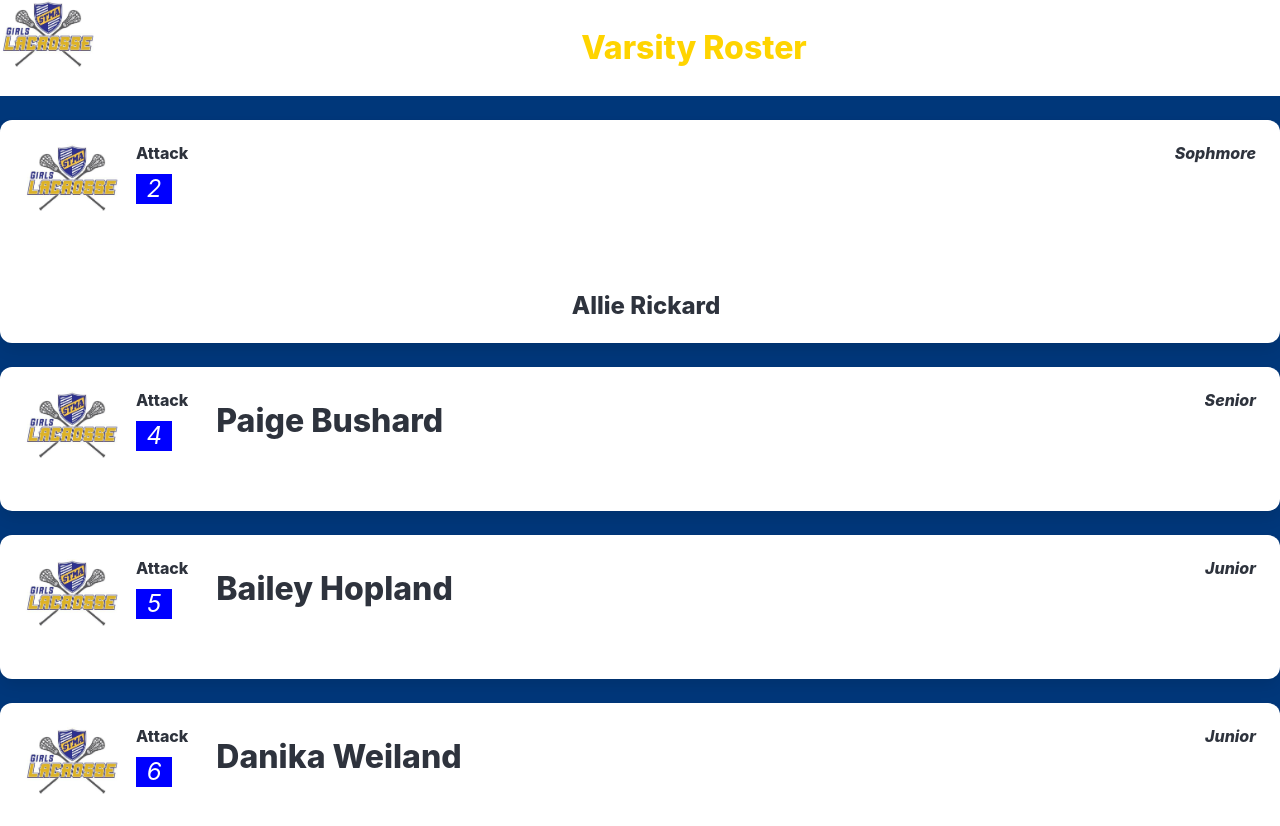
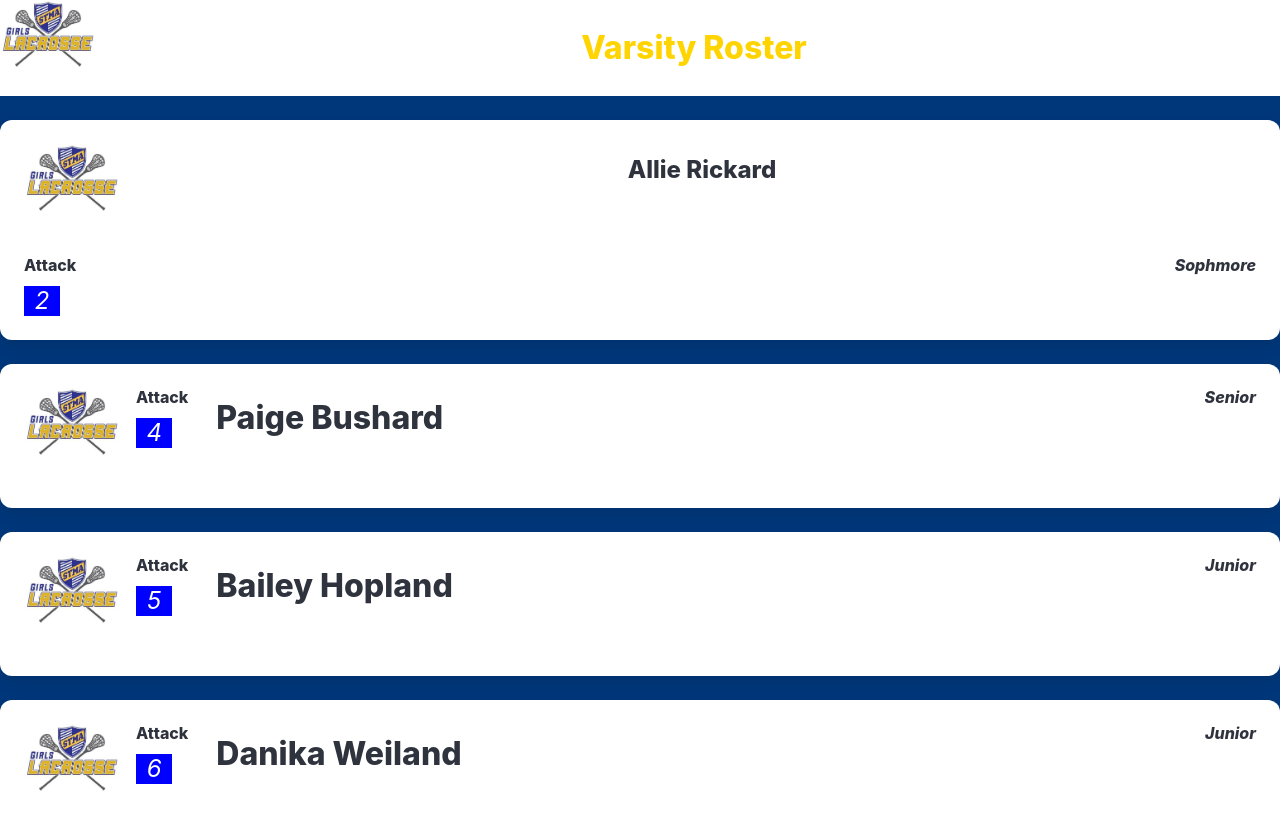
Before and after one commit to zombiepossum/stma_boosters, a plain HTML site: page varsity_roster.html in a window 1280 px wide. Shown: the top 826 px of the page. Drawn offline with nearby package versions, Linux system fonts and the light colour scheme.

Commit message:
update to allie take 2

```diff
--- a/varsity_roster.html
+++ b/varsity_roster.html
@@ -25,7 +25,7 @@
 
 <div class="card">
   <div class="card-content">
-    <div class="media">
+    <div class="media mb-0">
       <div class="media-left">
         <figure class="image is-96x96">
           <img
@@ -34,24 +34,21 @@
           />
         </figure>
       </div>
-      <div class="media-content">
-        <div class="media mt-0 pt-0" style="--bulma-media-border-size: 0px;">
-          <div class="media-left">
-            <p class="title is-6 mb-3 mt-0 pt-0">Attack</p>
-            <p class="subtitle is-4 mr-4 px-2 px-2 has-text-centered is-italic" style="background-color: blue; color: white;">2</p>
-          </div>
-        </div>
-      </div>
-      <div class="media-right">
-        <p class="title has-text-left is-italic is-6">Sophmore</p>
-      </div>
-    </div>
-    <div class="media" style="--bulma-media-border-size: 0px;">
       <div class="media-content has-text-centered">
         <p class="title is-size-4 ml-3 mt-3">Allie Rickard</p>
-      </div>
+    </div>
+    </div>
+    <div class="media mt-0" style="--bulma-media-border-size: 0px;">
+        <div class="media-left">
+          <p class="title is-6 mb-3 mt-0 pt-0">Attack</p>
+          <p class="subtitle is-4 mr-4 px-2 px-2 has-text-centered is-italic" style="background-color: blue; color: white;">2</p>
+        </div>
+        <div class="media-content"></div>
+    <div class="media-right">
+      <p class="title has-text-left is-italic is-6">Sophmore</p>
     </div>
   </div>
+</div>
 </div>
 
 
```
